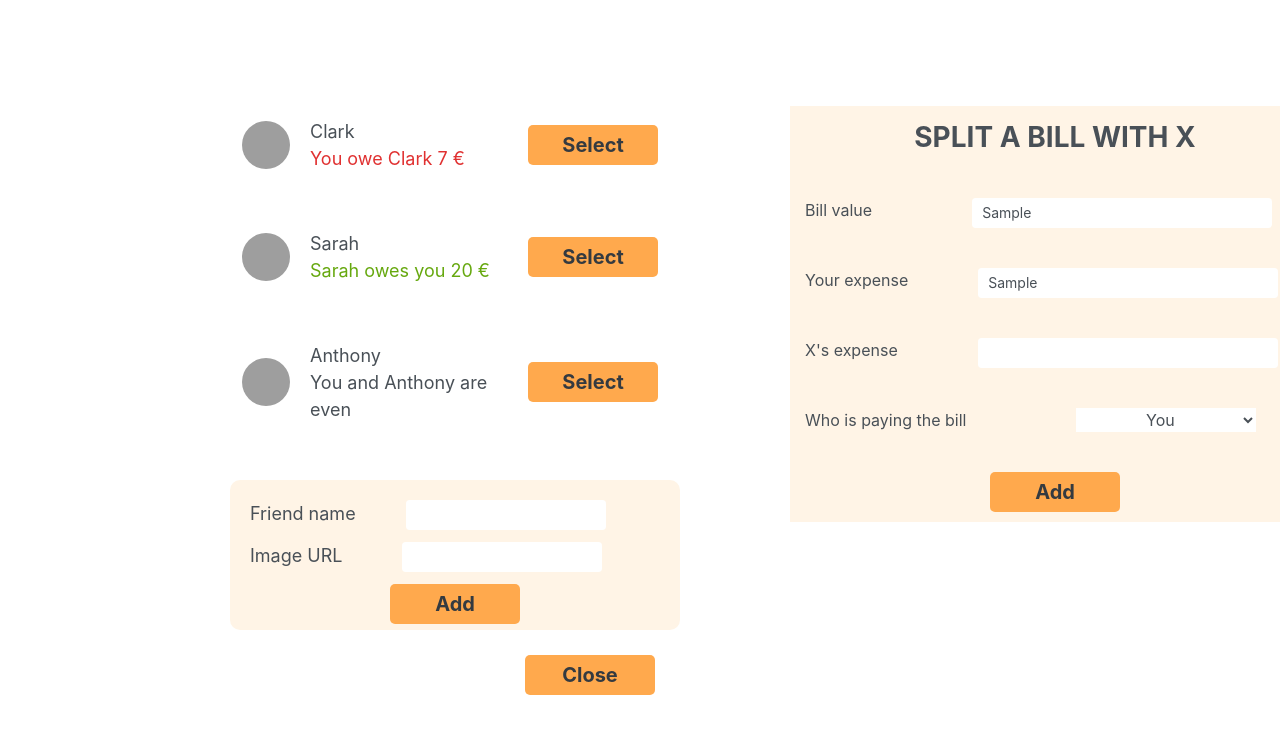
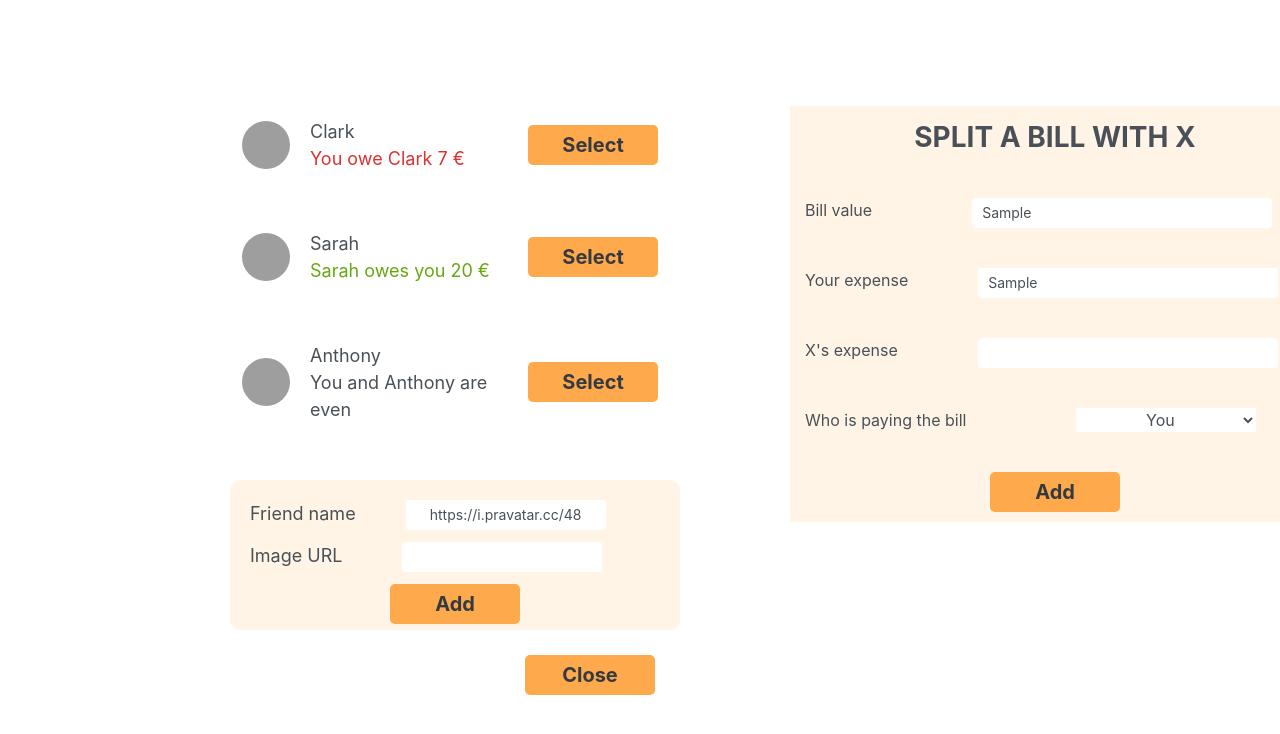
Before and after one commit to Briso10-dev/Eat-n-split, a React (Vite) app: page / in a window 1280 px wide. Both pictures are taken after typing "Sample", "Sample" into the empty fields and a click on the button "Add friend". Shown: the top 734 px of the page. Built offline with nearby package versions, Linux system fonts and the light colour scheme; grey boxes are pictures that could not be loaded.

Commit message:
Default input value for image

```diff
--- a/src/components/FormAddFriend.jsx
+++ b/src/components/FormAddFriend.jsx
@@ -3,7 +3,7 @@ import Button from "./Button";
 
 function FormAddFriend() {
 
-    const [name,setName] = useState("");
+    const [name,setName] = useState("https://i.pravatar.cc/48");
     const [image, setImage] = useState("");
 
     return (
```
